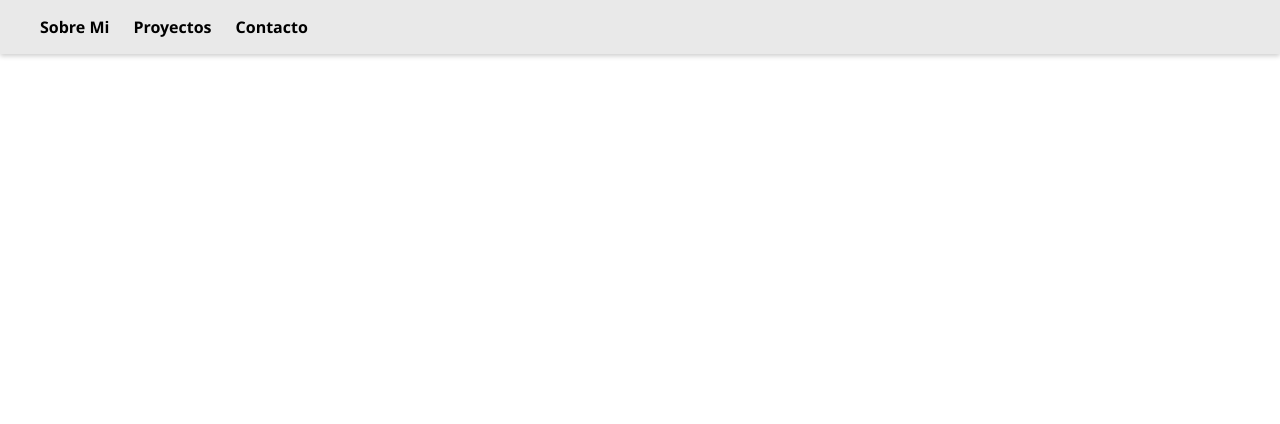
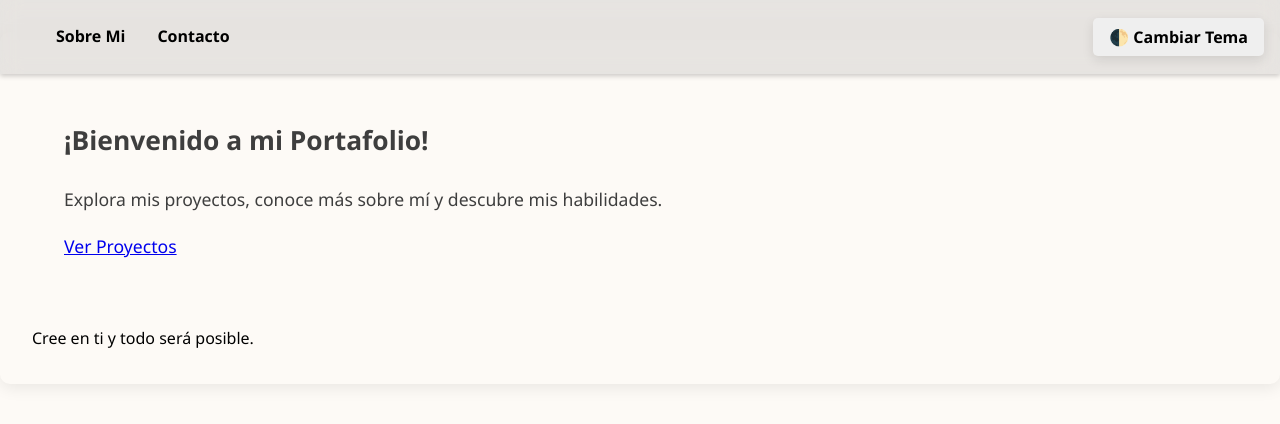
Before and after one commit to Eguis16/PortaFolio, a Flask app: page /auth/ in a window 1280 px wide. Shown: the top 424 px of the page. Run offline with Flask 3, Linux system fonts and the light colour scheme.

Commit message:
Actualizacion diaria: Trabajo finalizado dia 19_08_2025

```diff
--- a/app/routes.py
+++ b/app/routes.py
@@ -12,3 +12,11 @@ def home():
 def inicio():
 
     return render_template('auth/inicio.html')
+
+@bp.route('/proyectos', methods=['GET', 'POST'])
+def proyectos():
+    return render_template('auth/proyectos.html')
+
+@bp.route('/contacto', methods=['GET', 'POST'])
+def contacto():
+    return render_template('auth/contacto.html')
--- /dev/null
+++ b/app/static/js/main.js
@@ -0,0 +1,23 @@
+function Frases() {
+  const frases = [
+    "Cree en ti y todo será posible.",
+    "Cada día es una nueva oportunidad para mejorar.",
+    "No tienes que ser grande para empezar, pero tienes que empezar para ser grande.",
+    "El éxito es la suma de pequeños esfuerzos repetidos cada día.",
+    "Hazlo con pasión o no lo hagas.",
+    "La disciplina tarde o temprano vencerá a la inteligencia.",
+    "No te rindas, lo mejor está por venir."
+  ];
+
+  const contenedor = document.getElementById('frases');
+  if (!contenedor) return;
+
+  function Update() {
+    contenedor.textContent = frases[Math.floor(Math.random() * frases.length)];
+  }
+
+  Update(); // Mostrar una frase al cargar
+  setInterval(Update, 10000); // Cambiar cada 10 segundos
+}
+
+document.addEventListener('DOMContentLoaded', Frases);
--- /dev/null
+++ b/app/static/js/thema.js
@@ -0,0 +1,21 @@
+function toggleTheme() {
+    const htmlElement = document.documentElement;
+    htmlElement.classList.toggle('dark-mode');
+
+    const theme = htmlElement.classList.contains('dark-mode') ? 'dark' : 'light';
+    localStorage.setItem('theme', theme);
+}
+
+function applySavedTheme() {
+    const savedTheme = localStorage.getItem('theme');
+    if (savedTheme === 'dark') {
+        document.documentElement.classList.add('dark-mode');
+    }
+}
+
+document.addEventListener('DOMContentLoaded', () => {
+    applySavedTheme();
+
+    const toggleButton = document.getElementById('theme-toggle');
+    toggleButton.addEventListener('click', toggleTheme);
+});
--- a/app/static/styles.css
+++ b/app/static/styles.css
@@ -1,24 +1,49 @@
 :root {
-    --color-bg: #C4E1E6;
+    /* Colores */
+    --color-bg: #FDFAF6;
     --color-text: #000000;
     --color-hover: #78B9B5;
     --color-secondary: #E8CFC4;
     --color-accent: #A3D9C9;
     --color-title: #3E3E3E;
     --color-detail: #BFAE9F;
-    --font-main: 'Segoe UI', 'sans-serif';
+
+    /* Tipografía */
+    --font-main: 'Segoe UI', sans-serif;
+    --font-size-base: 16px;
+    --line-height-base: 1.6;
+
+    /* Espaciado */
+    --spacing-sm: 0.5rem;
+    --spacing-md: 1rem;
+    --spacing-lg: 2rem;
+
+    /* Transiciones */
     --transition-speed: 0.3s;
+}
+
+.dark-mode {
+    --color-bg: #393E46;
+    --color-text: #F5F5F5;
+    --color-hover: #A3D9C9;
+    --color-secondary: #2E2E2E;
+    --color-accent: #78B9B5;
+    --color-title: #E0E0E0;
+    --color-detail: #888888;
 }
 
 body {
     background-color: var(--color-bg);
     color: var(--color-text);
     font-family: var(--font-main);
+    font-size: var(--font-size-base);
+    line-height: var(--line-height-base);
     margin: 0;
     padding: 0;
     box-sizing: border-box;
 }
 
+/* Navbar */
 .navbar {
     position: fixed;
     top: 0;
@@ -28,15 +53,30 @@ body {
     backdrop-filter: blur(10px);
     box-shadow: 0 2px 5px rgba(0, 0, 0, 0.2);
     font-family: var(--font-main);
-    animation: fadeIn 0.2s ease-in-out;
+    animation: fadeIn var(--transition-speed) ease-in-out;
     z-index: 1000;
 }
 
+.navbar-content {
+    display: flex;
+    justify-content: space-between;
+    align-items: center;
+    padding: var(--spacing-sm) var(--spacing-md);
+}
+
+@media (max-width: 780px) {
+    .navbar-content {
+        flex-direction: column;
+        align-items: flex-end;
+        gap: var(--spacing-md);
+    }
+}
+/* Lista principal */
 .main-list {
     list-style: none;
     display: flex;
     align-items: center;
-    gap: 1.5rem;
+    gap: var(--spacing-lg);
     flex-wrap: wrap;
 }
 
@@ -44,7 +84,7 @@ body {
     color: var(--color-text);
     text-decoration: none;
     font-weight: bold;
-    transition: color var(--transition-speed) ease, transform var(--transition-speed) ease;
+    transition: color var(--transition-speed), transform var(--transition-speed);
 }
 
 .main-list li a:hover {
@@ -53,57 +93,66 @@ body {
     cursor: pointer;
 }
 
+/* Responsive */
 @media (max-width: 780px) {
     .main-list {
         flex-direction: column;
         align-items: flex-end;
-        gap: 1rem;
-    }
-
-    .navbar {
-        padding: 1rem;
+        gap: var(--spacing-md);
     }
 }
 
-@media (prefers-color-scheme: light) {
-    :root {
-        --color-bg: #ffffff;
-        --color-text: #000000;
-        --color-hover: #00caff;
-    }
+/* Componentes */
+.box {
+    border-radius: 10px;
+    box-shadow: 0 4px 16px rgba(0,0,0,0.08);
+    padding: var(--spacing-lg);
+    margin: var(--spacing-lg) 0;
+    transition: box-shadow var(--transition-speed);
 }
 
-@keyframes fadeIn {
-    from {
-        opacity: 0;
-    }
-
-    to {
-        opacity: 1;
-    }
+.box:hover {
+    box-shadow: 0 8px 24px rgba(0,0,0,0.15);
 }
 
-/* Componentes adicionales */
+.contenido {
+    color: var(--color-title);
+    font-size: 1.1rem;
+    line-height: 1.7;
+    padding: var(--spacing-lg);
+    margin-bottom: var(--spacing-lg);
+    border-radius: 12px;
+    animation: fadeIn var(--transition-speed) ease-in-out;
+    transition: transform var(--transition-speed), box-shadow var(--transition-speed);
+    word-break: break-word;
+}
+
+.contenido:hover {
+    transform: translateY(-2px);
+}
+
 .button {
-    background-color: var(--color-secondary);
-    color: var(--color-title);
+    padding: var(--spacing-sm) var(--spacing-md);
+    border-radius: 5px;
     border: none;
-    padding: 0.75rem 1.5rem;
     font-family: var(--font-main);
     font-weight: bold;
-    border-radius: 5px;
-    transition: background-color var(--transition-speed) ease;
+    font-size: 1rem;
+    box-shadow: 0 4px 12px rgba(0, 0, 0, 0.1);
+    transition: background-color var(--transition-speed), transform var(--transition-speed);
 }
 
 .button:hover {
-    background-color: var(--color-accent);
+    color: var(--color-accent);
+    transform: translateY(-2px) scale(1.03);
+    box-shadow: 0 6px 16px rgba(0, 0, 0, 0.15);
     cursor: pointer;
 }
 
 .section-highlight {
     background-color: var(--color-secondary);
     color: var(--color-title);
-    padding: 2rem;
+    padding: var(--spacing-lg);
     border-radius: 8px;
     box-shadow: 0 2px 10px rgba(0, 0, 0, 0.1);
 }
--- a/app/templates/index.html
+++ b/app/templates/index.html
@@ -12,16 +12,29 @@
     {% block styles %} {% endblock %}
     <title>Document</title>
 </head>
-
 <body>
     <nav class="navbar">
-        <ul class="main-list">
+        <div class="navbar-content">
+            <ul class="main-list">
             <li><a href="{{url_for('auth.inicio')}}">Sobre Mi</a></li>
-            <li><a href="url_for{}">Proyectos</a></li>
             <li><a href="url_for{}">Contacto</a></li>
         </ul>
+        <button id="theme-toggle" class="button">🌓 Cambiar Tema</button>
+        </div>
+
     </nav>
-    <section class="contenido">{% block content %} {% endblock %}</section>
+    <section class="box">{% block content %}
+        <div class="contenido">
+        <h1>¡Bienvenido a mi Portafolio!</h1>
+        <p>Explora mis proyectos, conoce más sobre mí y descubre mis habilidades.</p>
+        <a href="{{url_for('auth.proyectos')}}">Ver Proyectos</a>
+    </div>
+    <div class="contenido-1" id="frases">
+
+    </div>
+        {% endblock %}</section>
+
 </body>
-
+<script src="{{url_for('static', filename='js/thema.js')}}"></script>
+<script src="{{url_for('static', filename='js/main.js')}}"></script>
 </html>
```
Also changed, not shown: requeriments.txt (added, +12 -0 lines), README.md, app/Readme.md (deleted), 1 other file.
